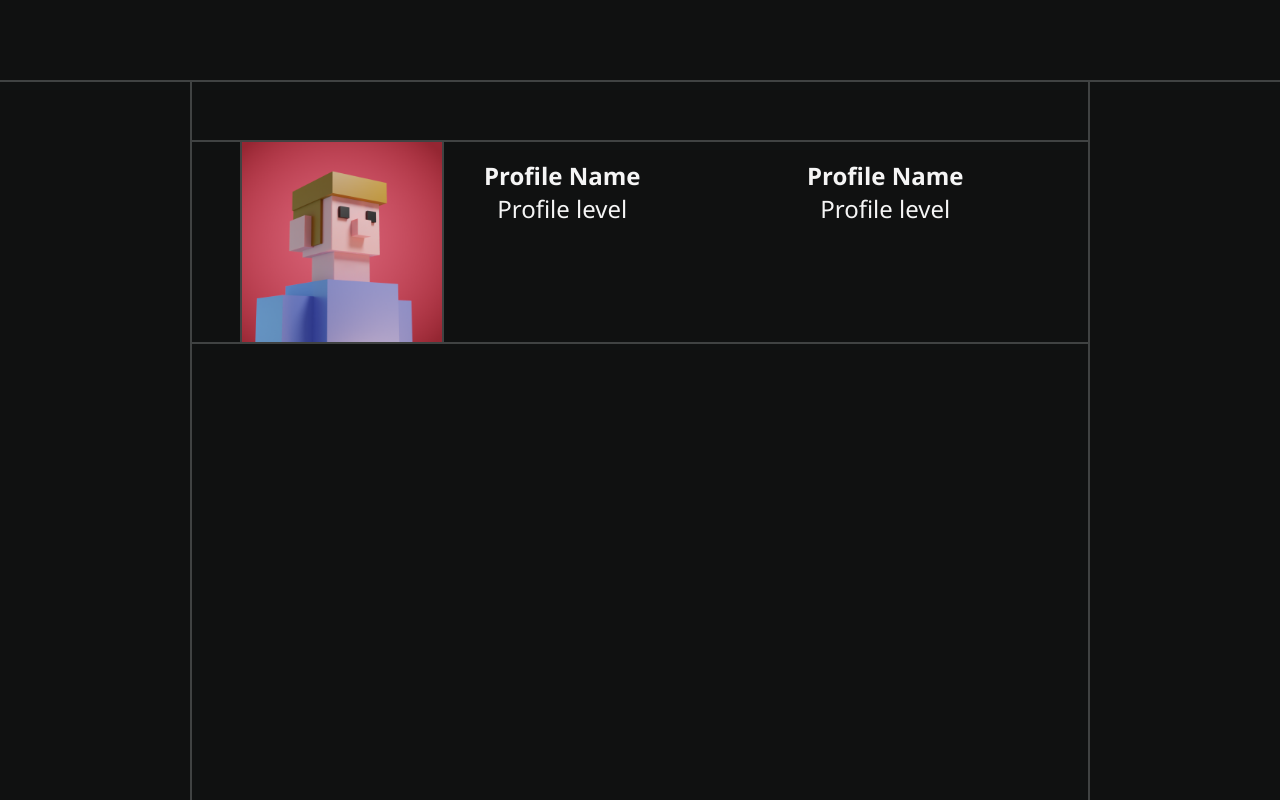
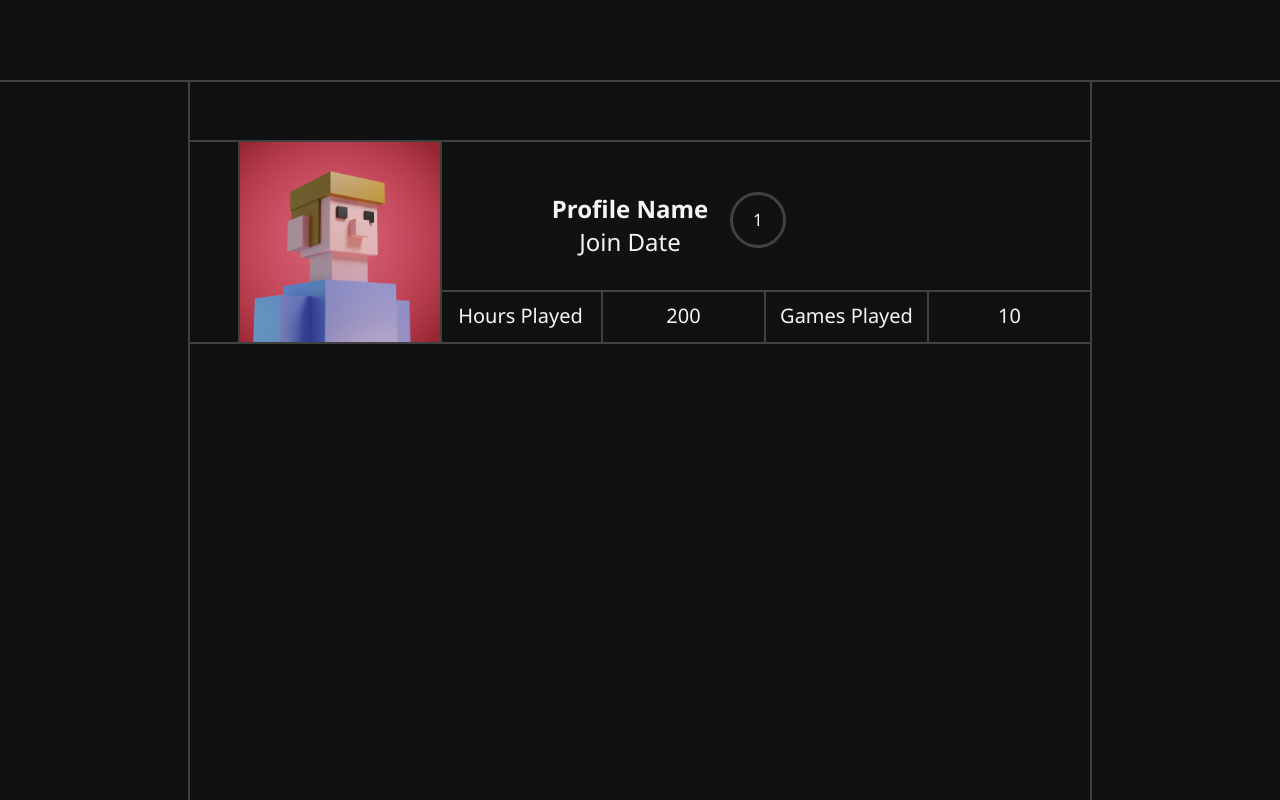
Before and after one commit to L19uid/MyGamePlaylistWebsite, a plain HTML site: page index.html in a window 1280 px wide. Shown: the top 800 px of the page. Drawn offline with Linux system fonts and the light colour scheme.

Commit message:
fixed main profile started adding top games

```diff
--- a/index.html
+++ b/index.html
@@ -10,13 +10,17 @@
     <div class="middle">
         <div class="profile">
             <img src="png/pfp.png">
-            <div class ="profile-name-div">
-                <a class = "profile-name"><b>Profile Name</b> <br> Profile level</a>
-            </div>
-            <div class ="profile-stats-div">
-                <a class = "profile-name"><b>Profile Name</b> <br> Profile level</a>
+            <a class = "profile-name"><b>Profile Name</b> <br>Join Date</a>
+            <div class="circle"><div>1</div></div>
+            <div class="profile-stats">
+                <a class = "profile-stats-info">Hours Played</a><a class = "profile-stats-info">200</a>
+                <a class = "profile-stats-info">Games Played</a><a class = "profile-stats-info right-stat"> 10</a>
             </div>
         </div>
+        <div class="top-games">
+            <div class="most-played-game"></div>
+        </div>
     </div>
+
 </body>
 </html>
--- a/style/style.css
+++ b/style/style.css
@@ -28,7 +28,7 @@ header
 }
 .middle
 {
-    width:70%;
+    width:900px;
     height:1000px;
 
     display:block;
@@ -48,7 +48,6 @@ header
     outline-color: rgb(64, 66, 66);
     outline-width: 2px;
     outline-style: solid;
-    display:flex;
 }
 .profile img
 {
@@ -58,6 +57,8 @@ header
     outline-width: 2px;
     outline-style: solid;
 
+    float:left;
+
     width : 200px;
     height : 200px;
 }
@@ -65,35 +66,73 @@ header
 {
     text-align: center;
 }
-.profile-name-div
-{
-    width : 100%;
-    height : 100px;
-
-    display:flex;
-}
 .profile-name
 {
-    margin-left: 13%;
+    margin-left: 10%;
+
+    padding-top: 50px;
+
+    width : 200px;
+    height : 50%;
+
+    float:left;
 
     font-size: 24px;
     align-self: center;
 }
-.profile-name :first-line
+.profile-stats-info
 {
-    font-size: 32px;
+    border-color: rgb(64, 66, 66);
+    border-width: 2px;
+    border-style: solid;
+
+    border-left:0ch;
+    border-bottom:0ch;
+
+    width : 25%;
+    height : 30px;
+
+    padding-top:10px;
+    padding-bottom:10px;
+
+    font-size: 20px;
+    align-self: flex-end;
 }
-.profile-stats-div
+.right-stat
 {
-    width : 100%;
-    height : 100px;
-
-    display:flex;
+    border-right:0ch;
 }
 .profile-stats
 {
-    margin-left: 13%;
+    display:flex;
 
-    font-size: 24px;
-    align-self: flex-end;
+    width:650px;
+    height:50px;
 }
+.circle {
+    height: 50px;
+    width: 50px;
+
+    border-color: rgb(64, 66, 66);
+    border-width: 2;
+    border-style: solid;
+    border-radius: 50%;
+
+    float:left;
+    margin-top: 50px;
+  }
+  .circle div{
+    padding-top:13px;
+    padding-left:40%;
+  }
+  .top-games
+  {
+      width:100%;
+      height:250px;
+
+      display:flex;
+  }
+  .most-played-game
+  {
+
+  }
```
